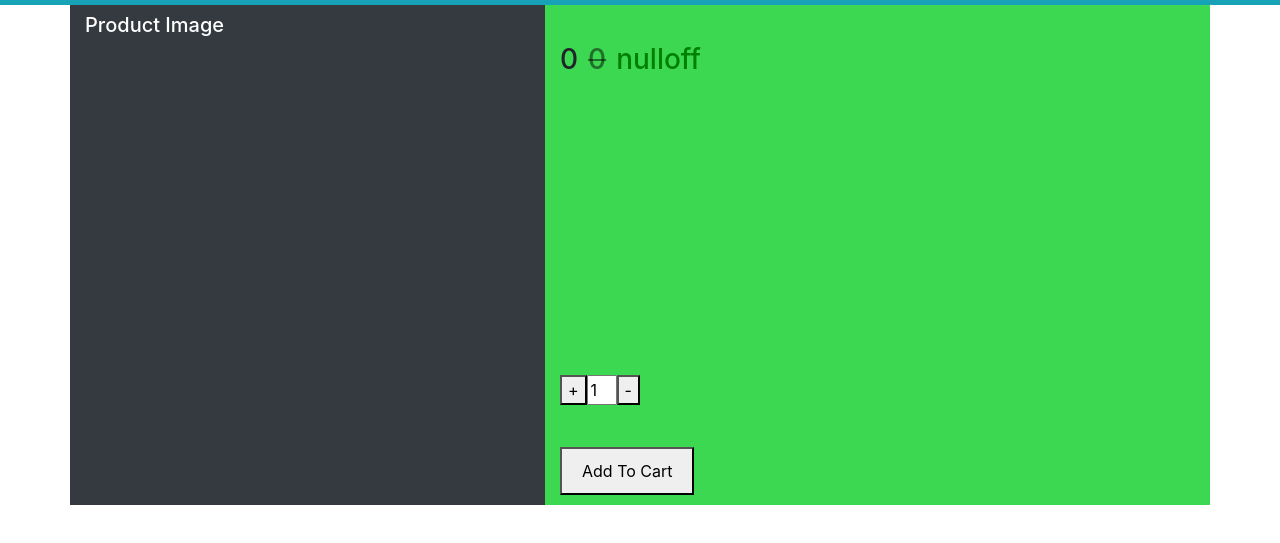
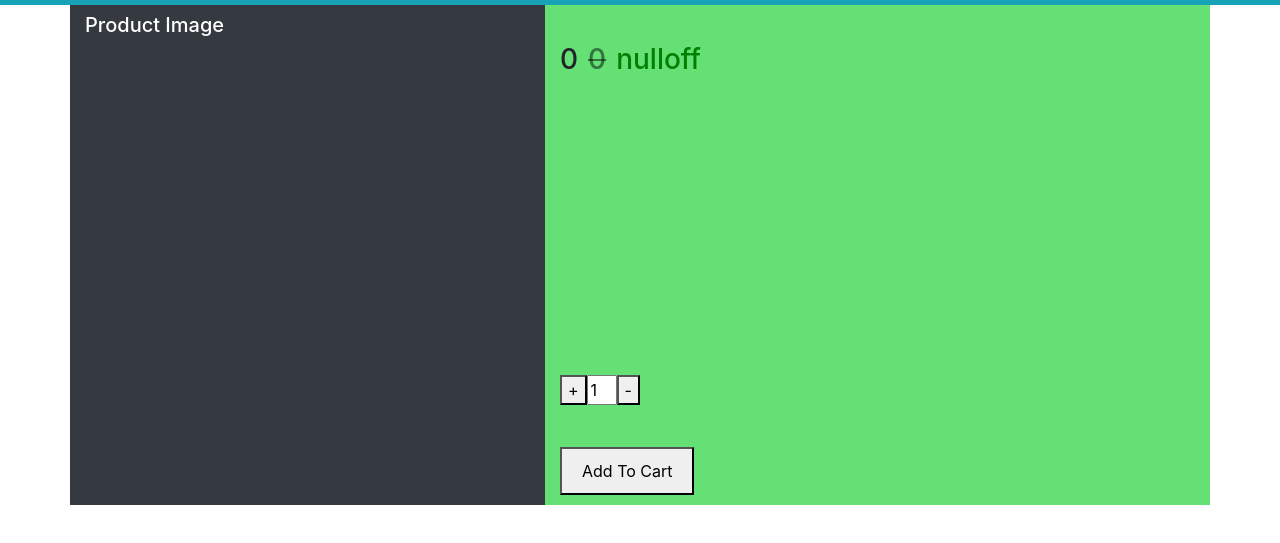
Before and after one commit to ARJsenthil/shopinng-proccess, a plain HTML site: page html/shopping.html in a window 1280 px wide. Shown: the part 51-594 px from the top of the page. Drawn offline with Linux system fonts and the light colour scheme.

Commit message:
Update shopping.html

```diff
--- a/html/shopping.html
+++ b/html/shopping.html
@@ -122,7 +122,7 @@
                 <img src="" alt="" id="img" class="w-100" />
 
             </div>
-            <div class="col-7 position-relative" style="height: 500px; background-color: rgba(59, 216, 80, 0.99);">
+            <div class="col-7 position-relative" style="height: 500px; background-color: rgba(59, 216, 80, 0.79);">
 
                 <h1 id="product_name" style="text-transform: uppercase; padding-top: 30px;"></h1>
                 <h3 class="d-flex" style="gap: 10px;"><span id="product_price"></span><del style="color: rgba(0, 0, 0, 0.479);" id="product_org_price"></del><span style="color: green;"><span id="product_discount"></span><span id="product_dis_type"></span></span> </h3>
```
